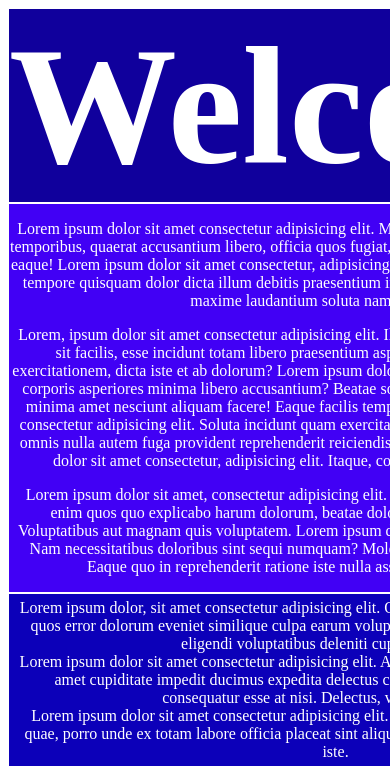
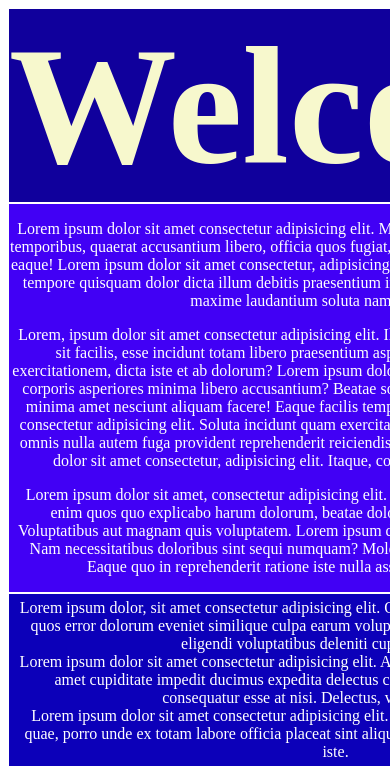
Before and after one commit to billbaincodes/CSSgrid, a plain HTML site: page index.html in a window 390 px wide. Shown: the top 767 px of the page. Drawn offline with Linux system fonts and the light colour scheme.

Commit message:
Adjusted header styling, new fraction sizing for mobile display

```diff
--- a/style.css
+++ b/style.css
@@ -45,6 +45,7 @@ button {
 
 h2 {
   align-content: center;
+  color: rgb(247, 248, 205);
   margin: 0;
 }
 
```
